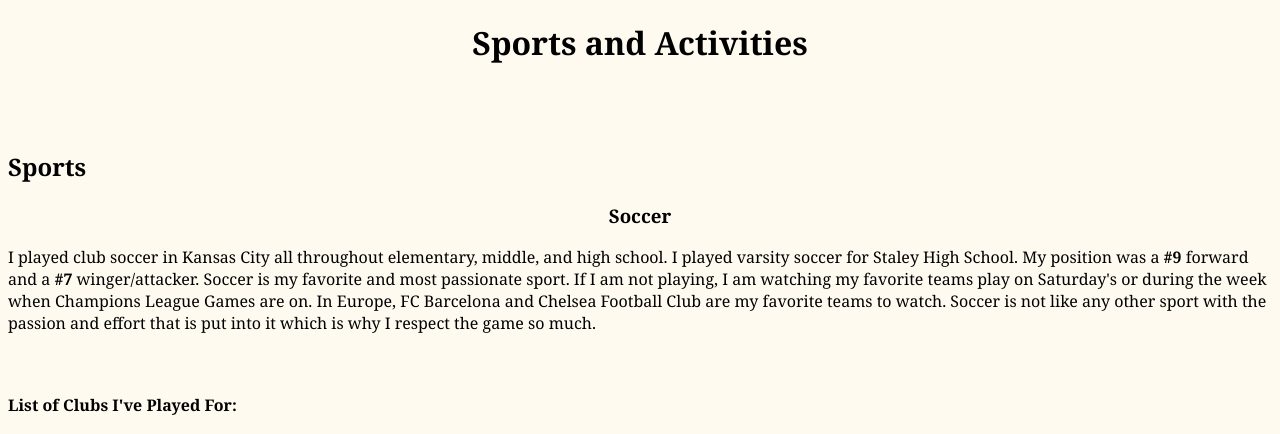
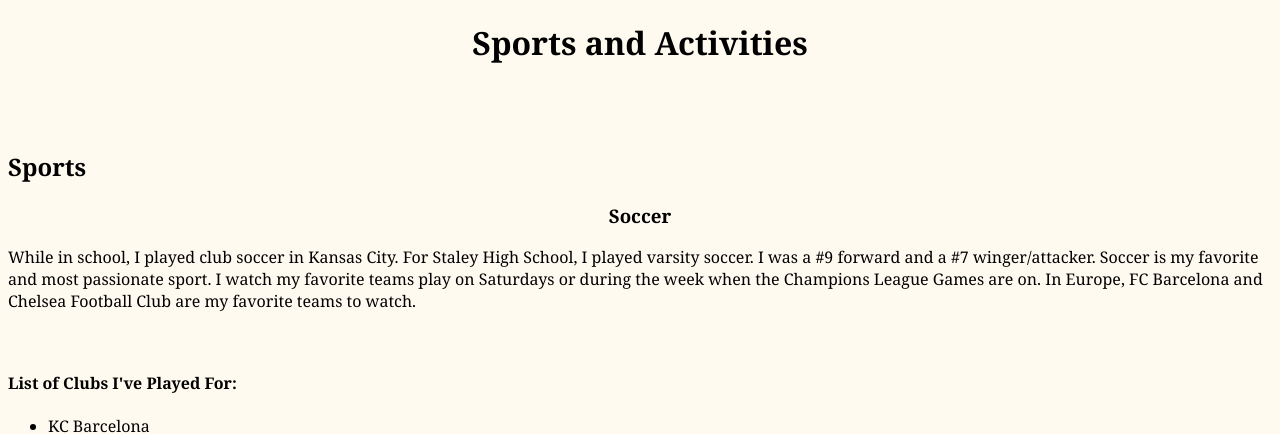
Before and after one commit to ColeD1822/ColeD1822.github.io, a plain HTML site: page sports_and_activities.html in a window 1280 px wide. Shown: the top 434 px of the page. Drawn offline with Linux system fonts and the light colour scheme.

Commit message:
Update sports_and_activities.html

```diff
--- a/sports_and_activities.html
+++ b/sports_and_activities.html
@@ -23,11 +23,9 @@ h3{
     <br />
     <h2>Sports</h2>
     <h3>Soccer</h3>
-    <p>I played club soccer in Kansas City all throughout elementary, middle, and high school. I played varsity soccer
-for Staley High School. My position was a <b>#9</b> forward and a <b>#7</b> winger/attacker. Soccer is my favorite
-and most passionate sport. If I am not playing, I am watching my favorite teams play on Saturday's or during the week
-when Champions League Games are on. In Europe, FC Barcelona and Chelsea Football Club are my favorite teams to watch.
-Soccer is not like any other sport with the passion and effort that is put into it which is why I respect the game so much.</p>
+    <p>While in school, I played club soccer in Kansas City. For Staley High School, I played varsity soccer. I was a #9 forward and a #7 winger/attacker. Soccer is my favorite
+and most passionate sport. I watch my favorite teams play on Saturdays or during the week
+when the Champions League Games are on. In Europe, FC Barcelona and Chelsea Football Club are my favorite teams to watch. </p>
     <br />
     <h4>List of Clubs I've Played For:</h4>
     <ul>
```
